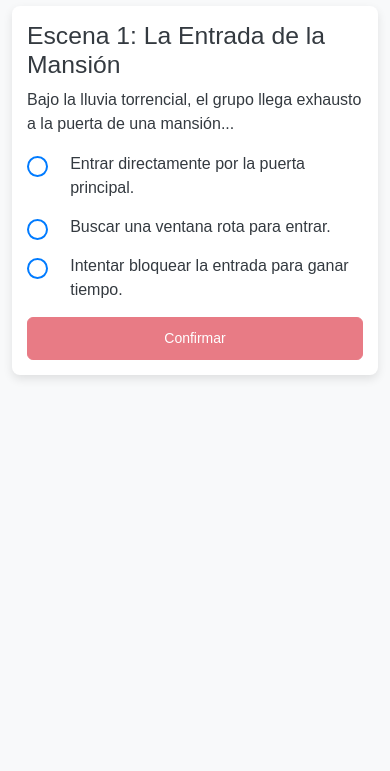
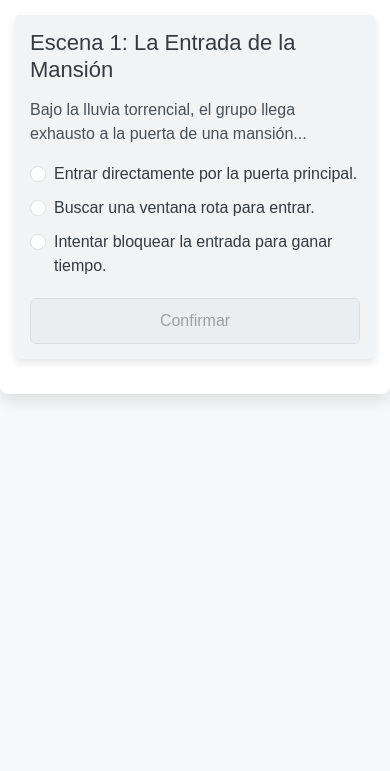
Before and after one commit to fernandagtzzz/el-ultimo-refugio.github.io, a plain HTML site: page index.html in a window 390 px wide. Shown: the part 73-844 px from the top of the page. Drawn offline with nearby package versions, Linux system fonts and the light colour scheme; files that its build step writes are made by us from their sources.

Commit message:
Add files via upload

```diff
--- a/style.css
+++ b/style.css
@@ -1,3 +1,5 @@
+/* style.css */
+
 /* General Styles */
 body {
     background-color: #f8f9fa;
@@ -6,7 +8,12 @@ body {
 }
 
 .container {
-    margin-top: 30px;
+    margin-top: 20px;
+    max-width: 800px;
+    padding: 20px;
+    background-color: #ffffff;
+    border-radius: 8px;
+    box-shadow: 0 8px 16px rgba(0, 0, 0, 0.1);
 }
 
 /* Header */
@@ -20,9 +27,21 @@ h1 {
 .section-content {
     margin-bottom: 20px;
     padding: 20px;
-    border-radius: 8px;
-    background-color: #ffffff;
-    box-shadow: 0 4px 10px rgba(0, 0, 0, 0.1);
+    border-radius: 5px;
+    background-color: #f1f3f5;
+    box-shadow: 0 4px 8px rgba(0, 0, 0, 0.1);
+    transition: all 0.3s ease-in-out;
+}
+
+.section-content h2 {
+    color: #343a40;
+    font-size: 22px;
+    margin-bottom: 15px;
+}
+
+.section-content p {
+    font-size: 16px;
+    color: #495057;
 }
 
 .hidden {
@@ -31,7 +50,7 @@ h1 {
 
 /* Radio Buttons */
 .form-check.custom-radio {
-    margin-bottom: 15px;
+    margin-bottom: 10px;
 }
 
 .form-check-input:checked + .form-check-label {
@@ -39,23 +58,21 @@ h1 {
     font-weight: bold;
 }
 
-.form-check-input {
-    border-radius: 50%;
-    border: 2px solid #007bff;
-    height: 1.5rem;
-    width: 1.5rem;
-}
-
 .form-check-label {
-    margin-left: 1.5rem;
+    font-size: 16px;
 }
 
 /* Buttons */
+.btn {
+    font-size: 16px;
+    padding: 10px 20px;
+    margin-top: 10px;
+}
+
 .btn-primary {
     background-color: #007bff;
     border-color: #007bff;
     font-size: 16px;
-    padding: 10px 20px;
 }
 
 .btn-primary:hover {
@@ -63,23 +80,35 @@ h1 {
     border-color: #004085;
 }
 
-.btn {
-    font-size: 16px;
-    padding: 10px 20px;
+.btn-danger {
+    background-color: #dc3545;
+    border-color: #dc3545;
+}
+
+.btn-danger:hover {
+    background-color: #bd2130;
+    border-color: #a71d2a;
+}
+
+.btn-confirm:disabled {
+    background-color: #e9ecef;
+    border-color: #ced4da;
+    color: #6c757d;
 }
 
 /* Result Styles */
 .result {
     text-align: center;
     padding: 20px;
-    border-radius: 8px;
+    border-radius: 5px;
     background-color: #ffffff;
-    box-shadow: 0 4px 10px rgba(0, 0, 0, 0.1);
+    box-shadow: 0 4px 8px rgba(0, 0, 0, 0.1);
     margin-top: 20px;
 }
 
 .result h2 {
     color: #dc3545;
+    font-size: 24px;
 }
 
 .result p {
@@ -87,42 +116,26 @@ h1 {
     color: #495057;
 }
 
+.result-survival h2 {
+    color: #28a745;
+}
+
+.result-survival p {
+    font-size: 20px;
+}
+
 /* Mobile Responsiveness */
 @media (max-width: 768px) {
     .container {
-        margin-top: 20px;
+        margin-top: 10px;
+        padding: 15px;
     }
 
     .btn {
         width: 100%;
-        padding: 12px 0;
     }
 
-    .form-check-label {
-        margin-left: 1.2rem;
-    }
-
-    .form-check-input {
-        height: 1.3rem;
-        width: 1.3rem;
-    }
-}
-
-@media (max-width: 480px) {
     .section-content {
         padding: 15px;
     }
-
-    h1 {
-        font-size: 24px;
-    }
-
-    .btn {
-        font-size: 14px;
-        padding: 10px;
-    }
-
-    .result p {
-        font-size: 16px;
-    }
 }
```
